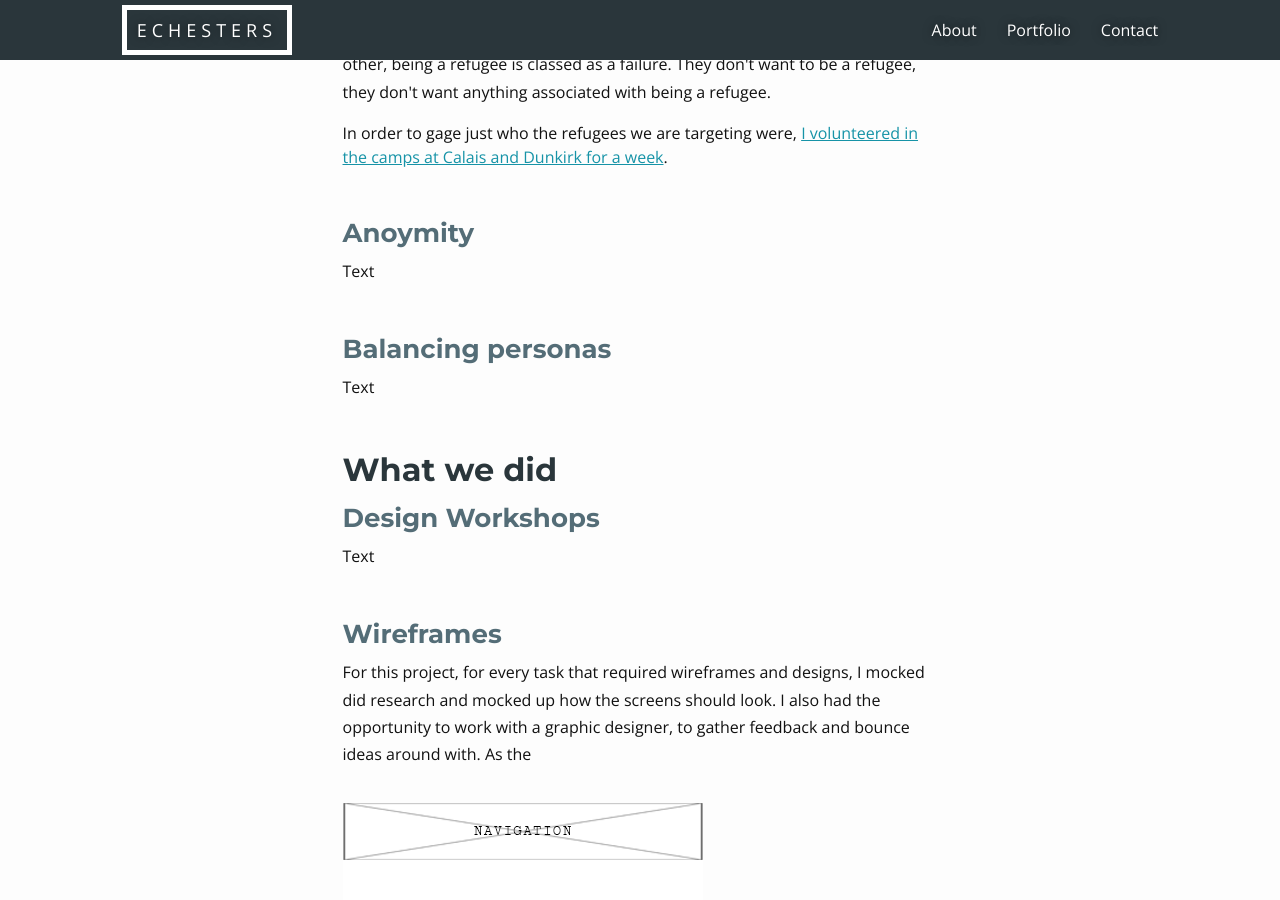
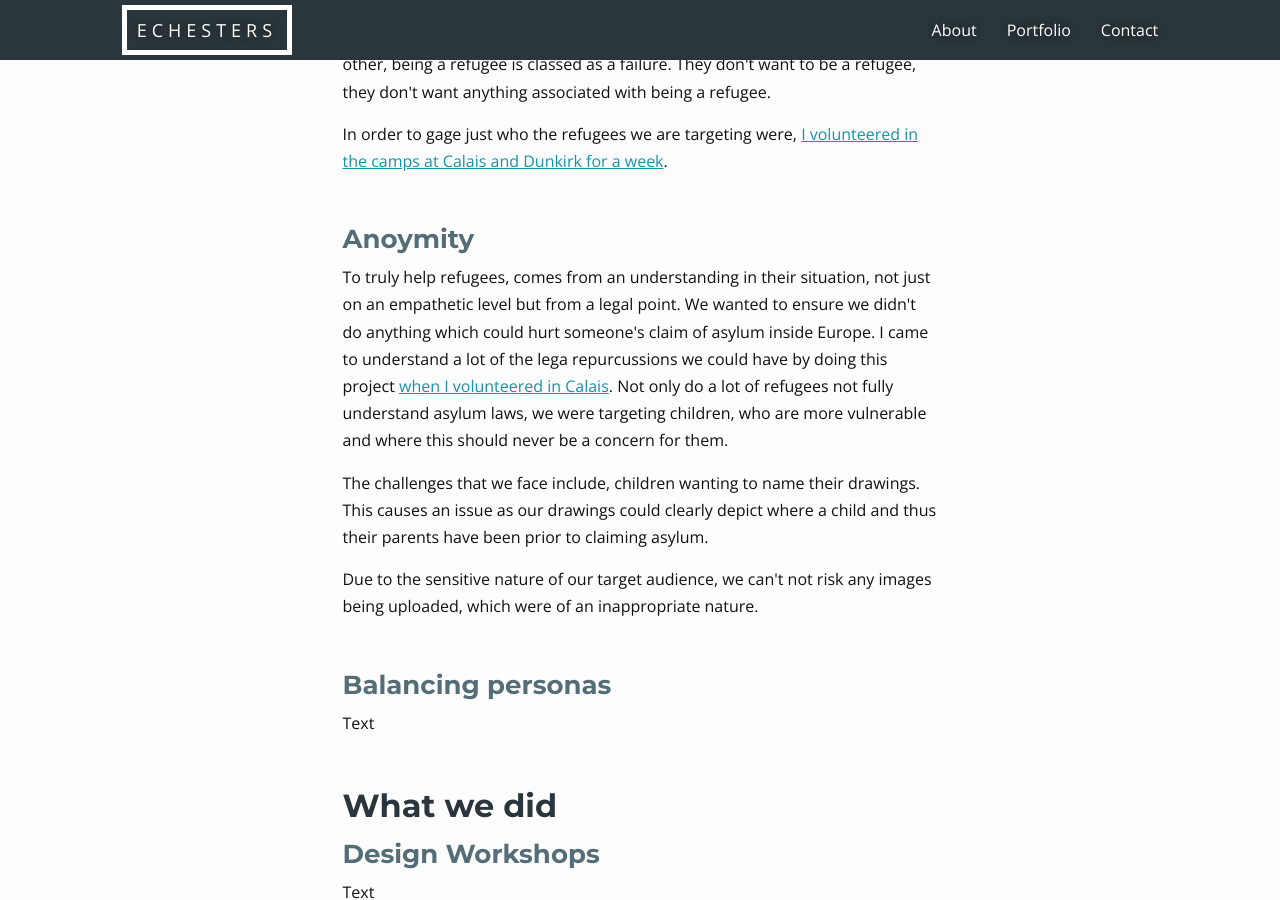
Before and after one commit to EChesters/echesters.github.io, a Jekyll site: the page built from pages/draw-my-life.html, in a window 1280 px wide and 900 px high, scrolled down 1460 px. Built offline with Jekyll 4.4.1, drawn with Linux system fonts in a browser that asks for light colours; nearby versions of some CDN libraries.

Commit message:
Content amendment

```diff
--- a/pages/draw-my-life.html
+++ b/pages/draw-my-life.html
@@ -18,11 +18,14 @@ summary: My UX adventures, crafting and building an experience for refugee child
   <h2>Challenges</h2>
   <h3 class="remove-margin top">Designing for refugees</h3>
   <p>Creating anything which is aimed at refugees is quite hard to balance. On the one hand, refugees are vulnerable and need a lot of help and support. On the other, being a refugee is classed as a failure. They don't want to be a refugee, they don't want anything associated with being a refugee.</p>
-  <p></p>
-   In order to gage just who the refugees we are targeting were, <a href="/2016/04/11/volunteering-in-calais.html">I volunteered in the camps at Calais and Dunkirk for a week</a>.</p>
+  <p>In order to gage just who the refugees we are targeting were, <a href="/2016/04/11/volunteering-in-calais.html">I volunteered in the camps at Calais and Dunkirk for a week</a>.</p>
 
   <h3>Anoymity</h3>
-  <p>Text</p>
+  <p>To truly help refugees, comes from an understanding in their situation, not just on an empathetic level but from a legal point. We wanted to ensure we didn't do anything which could hurt someone's claim of asylum inside Europe. I came to understand a lot of the lega repurcussions we could have by doing this project <a href="/2016/04/17/volunteering-in-calais-after.html">when I volunteered in Calais</a>. Not only do a lot of refugees not fully understand asylum laws, we were targeting children, who are more vulnerable and where this should never be a concern for them.</p>
+
+  <p>The challenges that we face include, children wanting to name their drawings. This causes an issue as our drawings could clearly depict where a child and thus their parents have been prior to claiming asylum.</p>
+
+  <p>Due to the sensitive nature of our target audience, we can't not risk any images being uploaded, which were of an inappropriate nature.</p>
 
   <h3>Balancing personas</h3>
   <p>Text</p>
```
